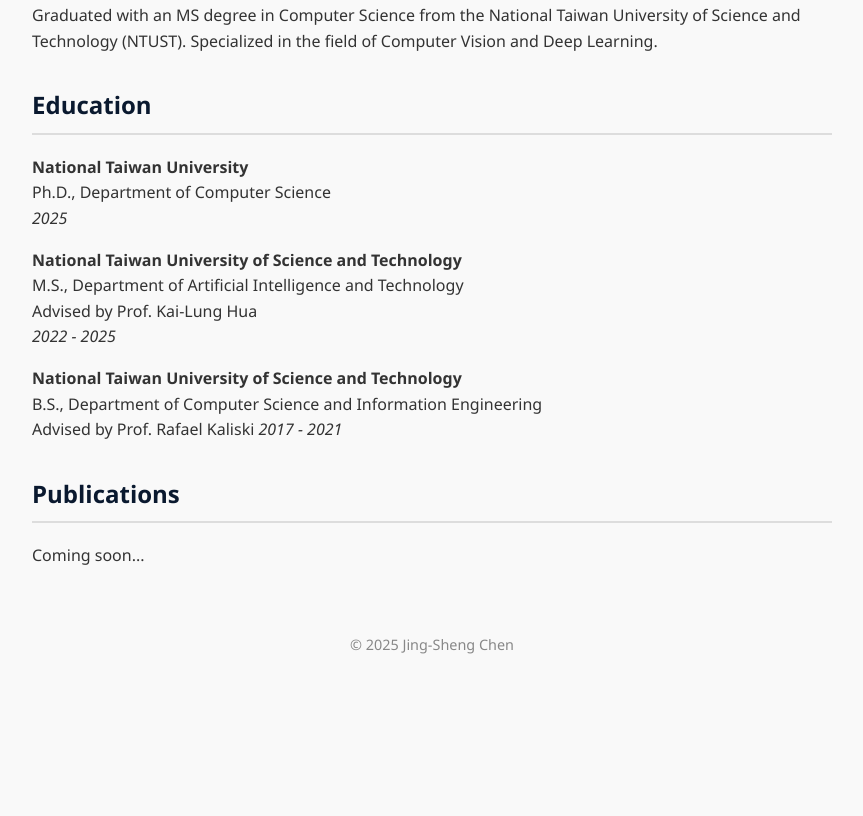
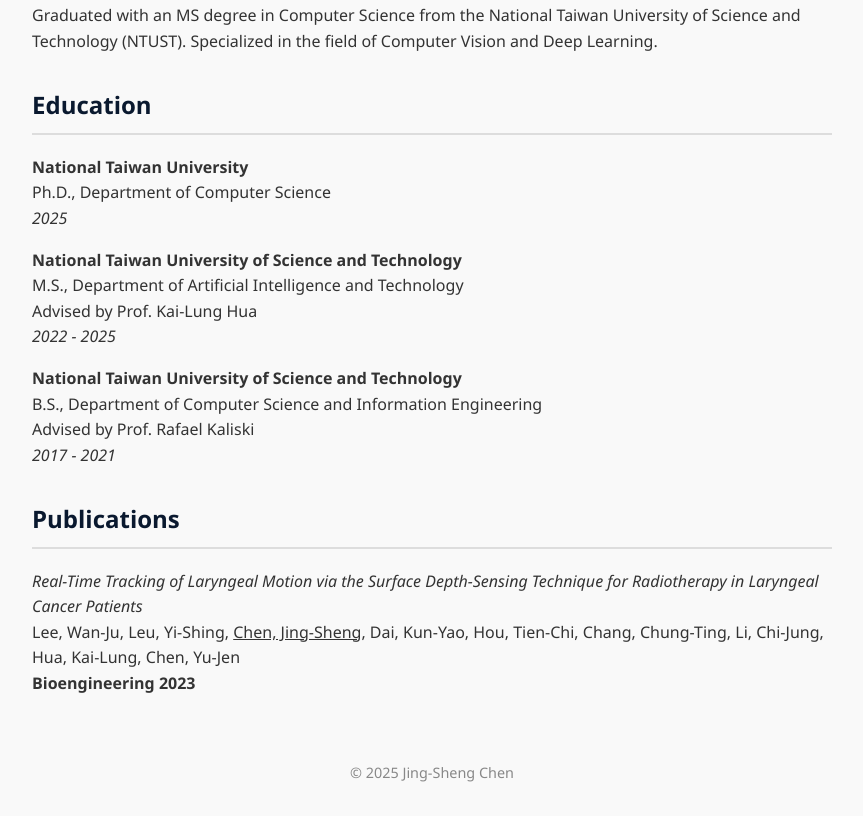
Before and after one commit to lplpp163/lplpp163.github.io, a plain HTML site: page index.html in a window 1280 px wide. Shown: the part 317-1133 px from the top of the page, without its empty margins (208-1071 px from the left). Before the commit the page ends 1005 px from the top, so only its background shows below. Drawn offline with Linux system fonts and the light colour scheme.

Commit message:
Update index.html

```diff
--- a/index.html
+++ b/index.html
@@ -102,14 +102,18 @@
       <li>
         <strong>National Taiwan University of Science and Technology</strong><br />
         B.S., Department of Computer Science and Information Engineering<br />
-        Advised by Prof. Rafael Kaliski
+        Advised by Prof. Rafael Kaliski<br />
         <em>2017 - 2021</em>
       </li>
     </ul>
 
     <h2>Publications</h2>
     <ul>
-      <li>Coming soon...</li>
+      <li>
+        <em>Real-Time Tracking of Laryngeal Motion via the Surface Depth-Sensing Technique for Radiotherapy in Laryngeal Cancer Patients</em><br />
+        Lee, Wan-Ju, Leu, Yi-Shing, <u>Chen, Jing-Sheng</u>, Dai, Kun-Yao, Hou, Tien-Chi, Chang, Chung-Ting, Li, Chi-Jung, Hua, Kai-Lung, Chen, Yu-Jen<br />
+        <strong>Bioengineering 2023</strong>
+      </li>
     </ul>
   </div>
 
```
